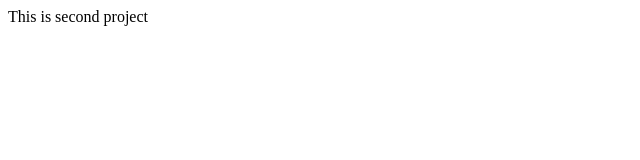
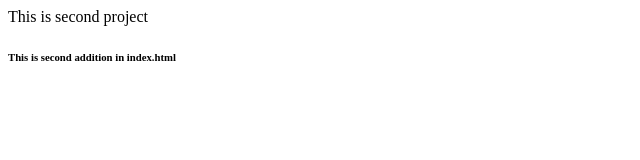
Before and after one commit to mohibbullah-dev/LocalRepo, a plain HTML site: page index.html in a window 1280 px wide. Shown: the whole page, without its empty margins (0-640 px from the left). Drawn offline with Linux system fonts and the light colour scheme.

Commit message:
section addition in index.html

```diff
--- a/index.html
+++ b/index.html
@@ -7,5 +7,8 @@
 </head>
 <body>
     This is second project
+    <h6>
+        This is second addition in index.html
+    </h6>
 </body>
 </html>
```
